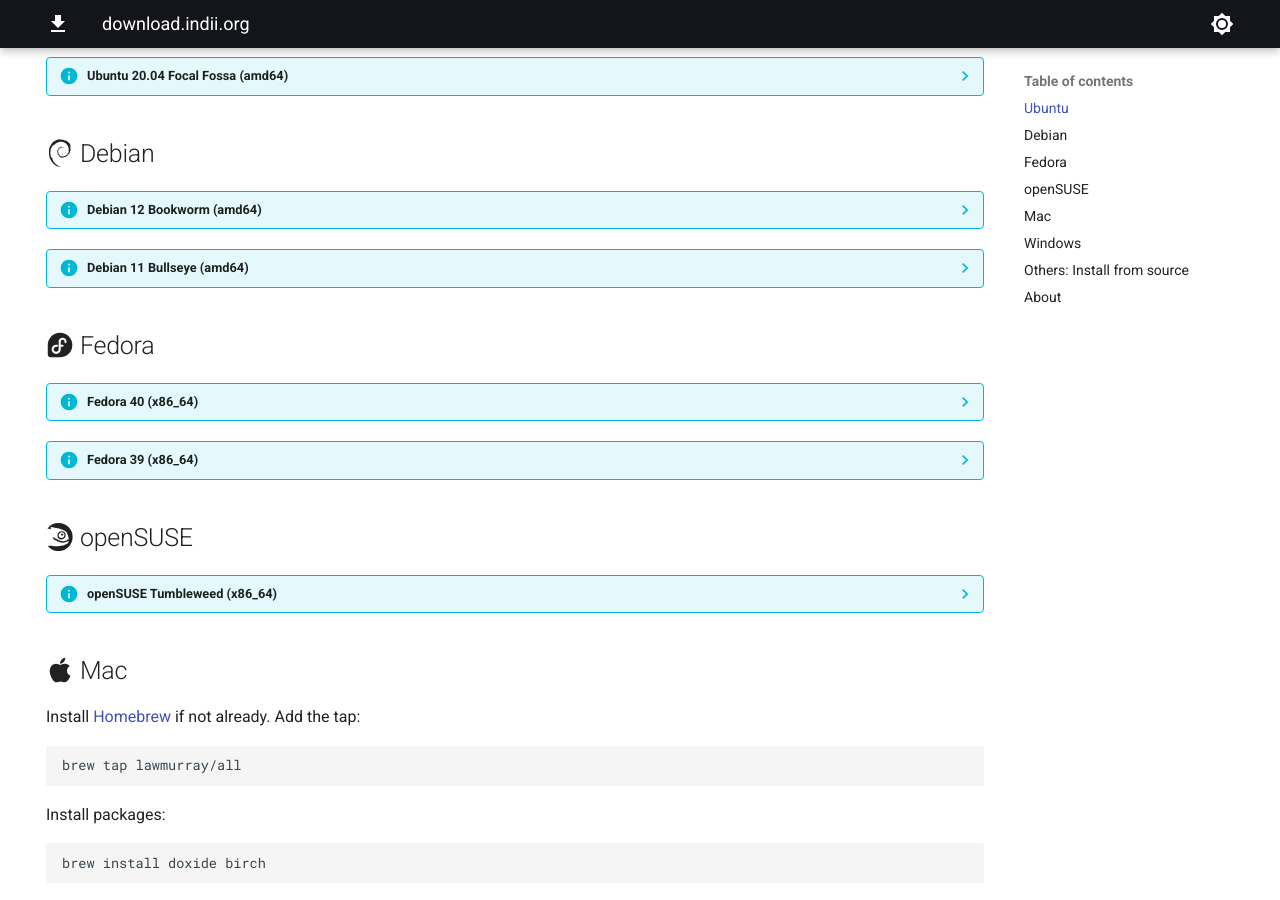
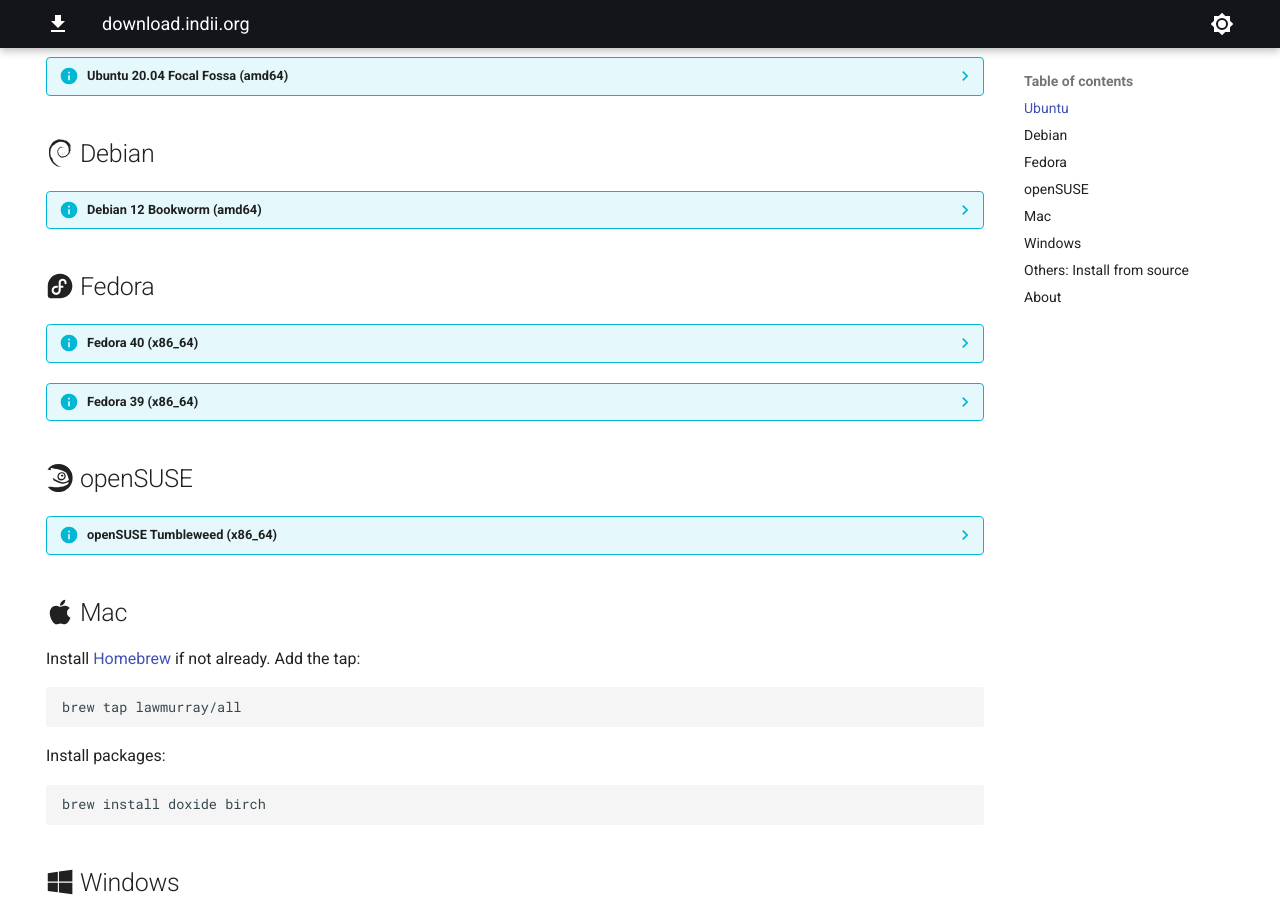
Before and after one commit to lawmurray/download.indii.org, an MkDocs documentation site: the page built from docs/index.md, in a window 1280 px wide and 900 px high, scrolled down 444 px. Built offline with MkDocs 1.6.1 and Material for MkDocs 9.7.7, drawn with Linux system fonts in a browser that asks for light colours; some of the changed lines change nothing that is shown.

Commit message:
Removed Debian 11 (Bullseye) support.

````diff
--- a/docs/index.md
+++ b/docs/index.md
@@ -64,18 +64,6 @@
     Add the repository:
     ```
     echo 'deb http://download.indii.org/deb bookworm main' | sudo tee /etc/apt/sources.list.d/indii.org.list
-    curl -fsSL https://download.indii.org/deb/Release.key | gpg --dearmor | sudo tee /etc/apt/trusted.gpg.d/indii.org.gpg > /dev/null
-    sudo apt update
-    ```
-    Install packages:
-    ```
-    sudo apt install doxide birch
-    ```
-
-??? info "Debian 11 Bullseye (amd64)"
-    Add the repository:
-    ```
-    echo 'deb http://download.indii.org/deb bullseye main' | sudo tee /etc/apt/sources.list.d/indii.org.list
     curl -fsSL https://download.indii.org/deb/Release.key | gpg --dearmor | sudo tee /etc/apt/trusted.gpg.d/indii.org.gpg > /dev/null
     sudo apt update
     ```
````
Also changed, not shown: 1 other file.
